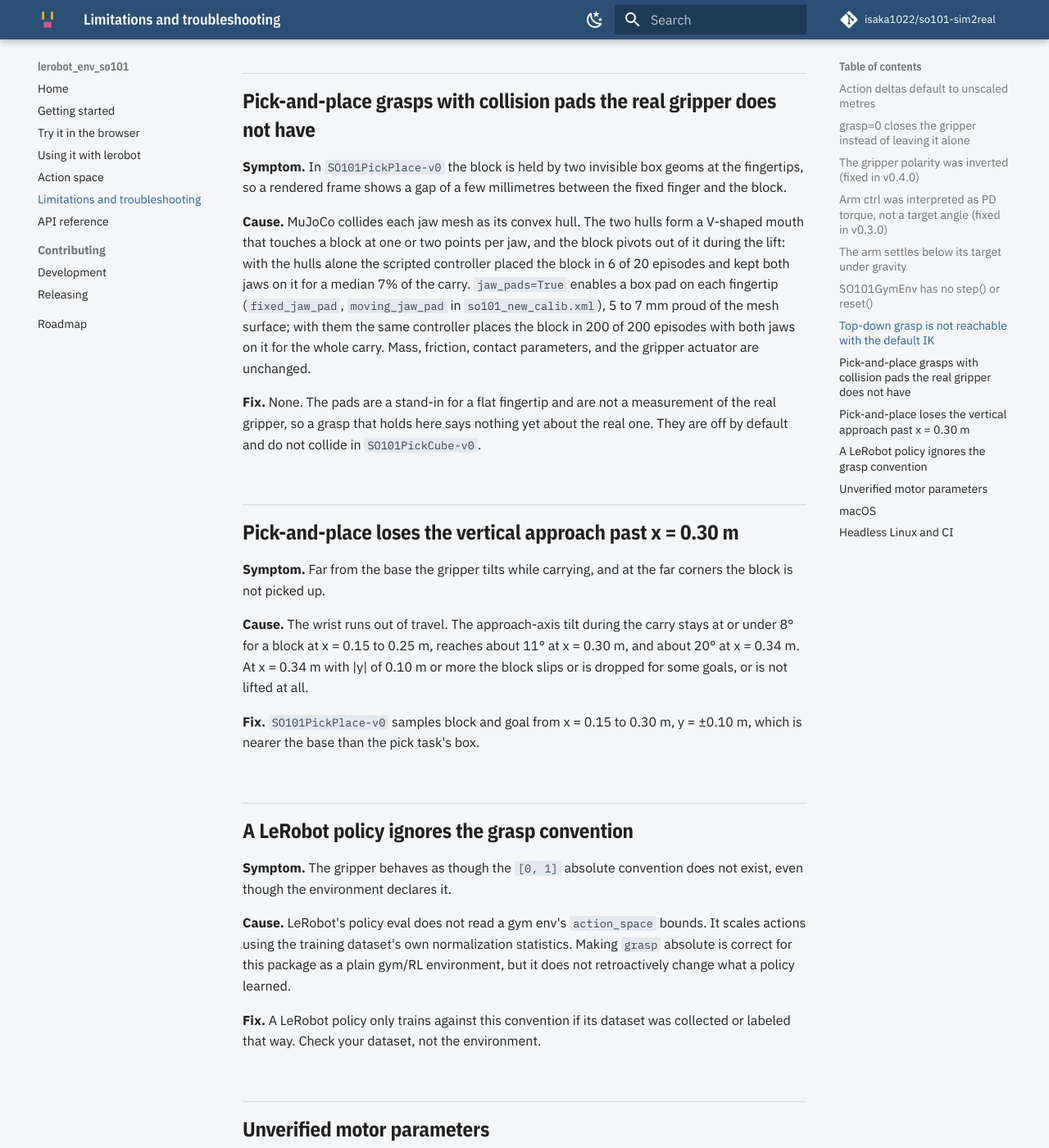
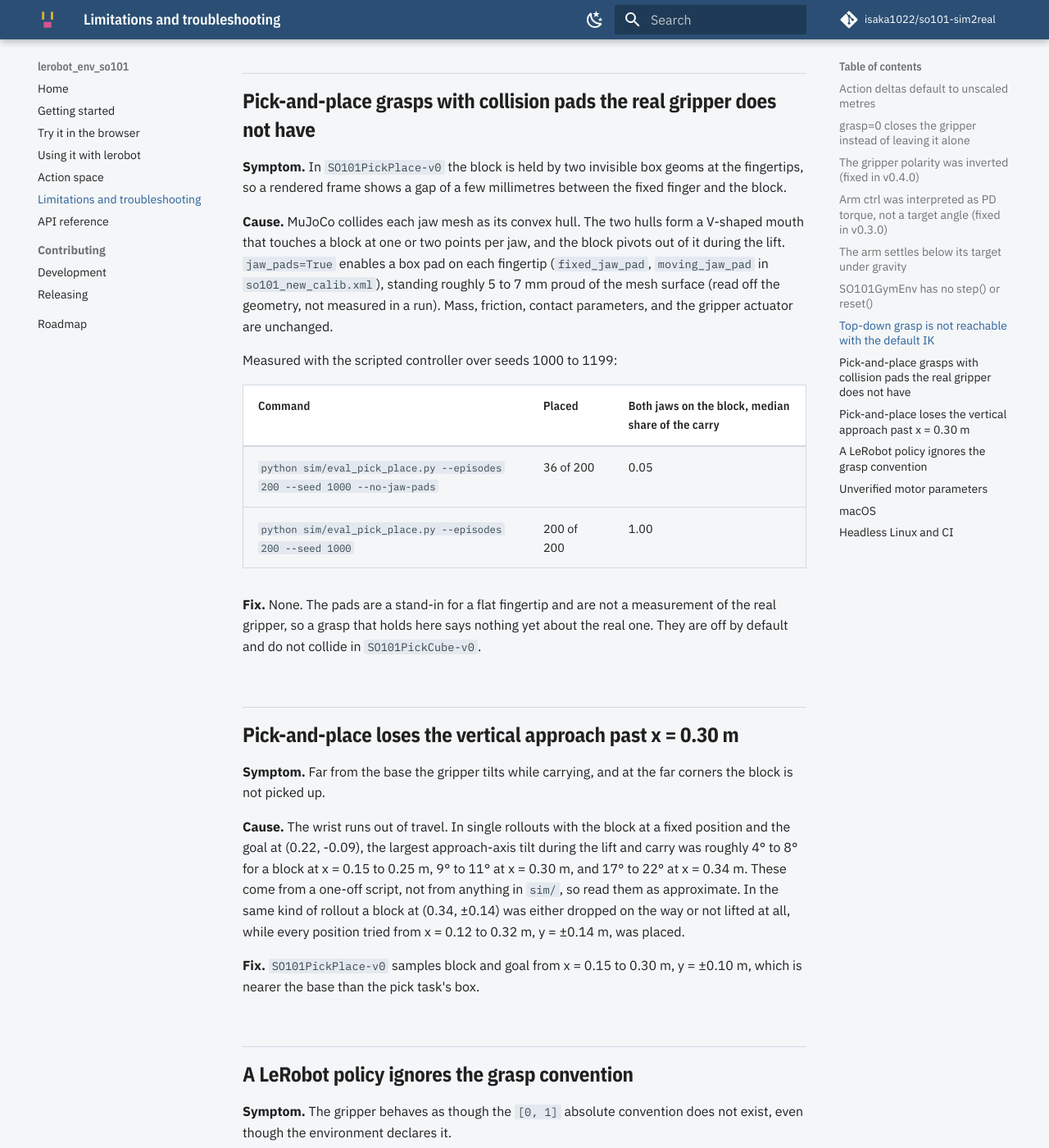
Before and after one commit to isaka1022/so101-sim2real, an MkDocs documentation site: the page built from docs/limitations.md, in a window 1280 px wide and 1400 px high, scrolled down 3287 px. Shown: the whole window at 82% size. Built offline with MkDocs 1.6.1 and Material for MkDocs 9.7.7, drawn with Linux system fonts in a browser that asks for light colours; comment, search, counter and statistics services are not loaded.

Commit message:
docs: re-measure the pick-and-place figures and give the commands
The no-pads figures came from an earlier controller and success check.
They are replaced with runs of the current code, with the command and
seed range, and eval_pick_place.py gains --no-jaw-pads to reproduce
them. Figures without a script behind them are marked approximate.

Co-Authored-By: Claude Opus 5.5 <noreply@anthropic.com>

```diff
--- a/docs/limitations.md
+++ b/docs/limitations.md
@@ -141,13 +141,18 @@ between the fixed finger and the block.
 
 **Cause.** MuJoCo collides each jaw mesh as its convex hull. The two hulls form
 a V-shaped mouth that touches a block at one or two points per jaw, and the
-block pivots out of it during the lift: with the hulls alone the scripted
-controller placed the block in 6 of 20 episodes and kept both jaws on it for a
-median 7% of the carry. `jaw_pads=True` enables a box pad on each fingertip
-(`fixed_jaw_pad`, `moving_jaw_pad` in `so101_new_calib.xml`), 5 to 7 mm proud
-of the mesh surface; with them the same controller places the block in 200 of
-200 episodes with both jaws on it for the whole carry. Mass, friction, contact
-parameters, and the gripper actuator are unchanged.
+block pivots out of it during the lift. `jaw_pads=True` enables a box pad on
+each fingertip (`fixed_jaw_pad`, `moving_jaw_pad` in `so101_new_calib.xml`),
+standing roughly 5 to 7 mm proud of the mesh surface (read off the geometry,
+not measured in a run). Mass, friction, contact parameters, and the gripper
+actuator are unchanged.
+
+Measured with the scripted controller over seeds 1000 to 1199:
+
+| Command | Placed | Both jaws on the block, median share of the carry |
+|---|---|---|
+| `python sim/eval_pick_place.py --episodes 200 --seed 1000 --no-jaw-pads` | 36 of 200 | 0.05 |
+| `python sim/eval_pick_place.py --episodes 200 --seed 1000` | 200 of 200 | 1.00 |
 
 **Fix.** None. The pads are a stand-in for a flat fingertip and are not a
 measurement of the real gripper, so a grasp that holds here says nothing yet
@@ -159,11 +164,14 @@ about the real one. They are off by default and do not collide in
 **Symptom.** Far from the base the gripper tilts while carrying, and at the far
 corners the block is not picked up.
 
-**Cause.** The wrist runs out of travel. The approach-axis tilt during the
-carry stays at or under 8° for a block at x = 0.15 to 0.25 m, reaches about
-11° at x = 0.30 m, and about 20° at x = 0.34 m. At x = 0.34 m with |y| of
-0.10 m or more the block slips or is dropped for some goals, or is not lifted
-at all.
+**Cause.** The wrist runs out of travel. In single rollouts with the block at
+a fixed position and the goal at (0.22, -0.09), the largest approach-axis tilt
+during the lift and carry was roughly 4° to 8° for a block at x = 0.15 to
+0.25 m, 9° to 11° at x = 0.30 m, and 17° to 22° at x = 0.34 m. These come
+from a one-off script, not from anything in `sim/`, so read them as
+approximate. In the same kind of rollout a block at (0.34, ±0.14) was either
+dropped on the way or not lifted at all, while every position tried from
+x = 0.12 to 0.32 m, y = ±0.14 m, was placed.
 
 **Fix.** `SO101PickPlace-v0` samples block and goal from x = 0.15 to 0.30 m,
 y = ±0.10 m, which is nearer the base than the pick task's box.
```
Also changed, not shown: docs/ROADMAP.md (+1 -1 lines), docs/contributing.md (+2 -0 lines), packages/lerobot_env_so101/README.md (+1 -1 lines), 1 other file.
